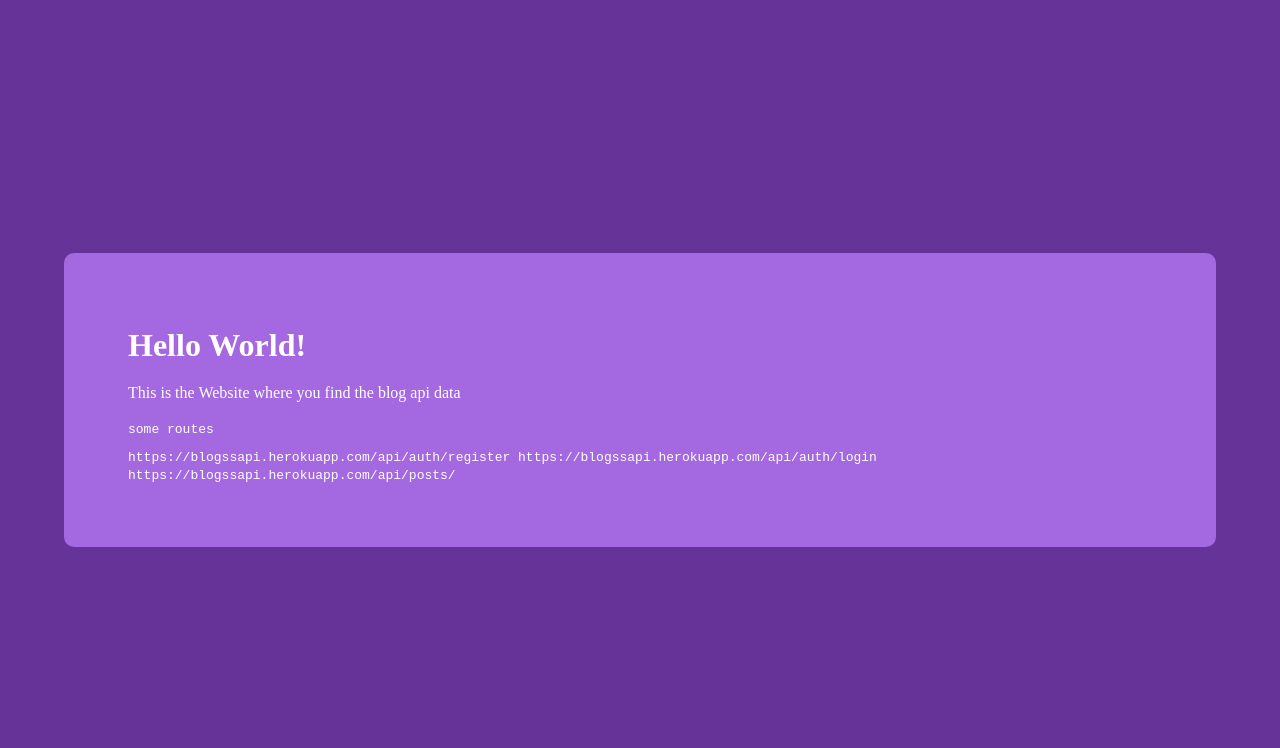
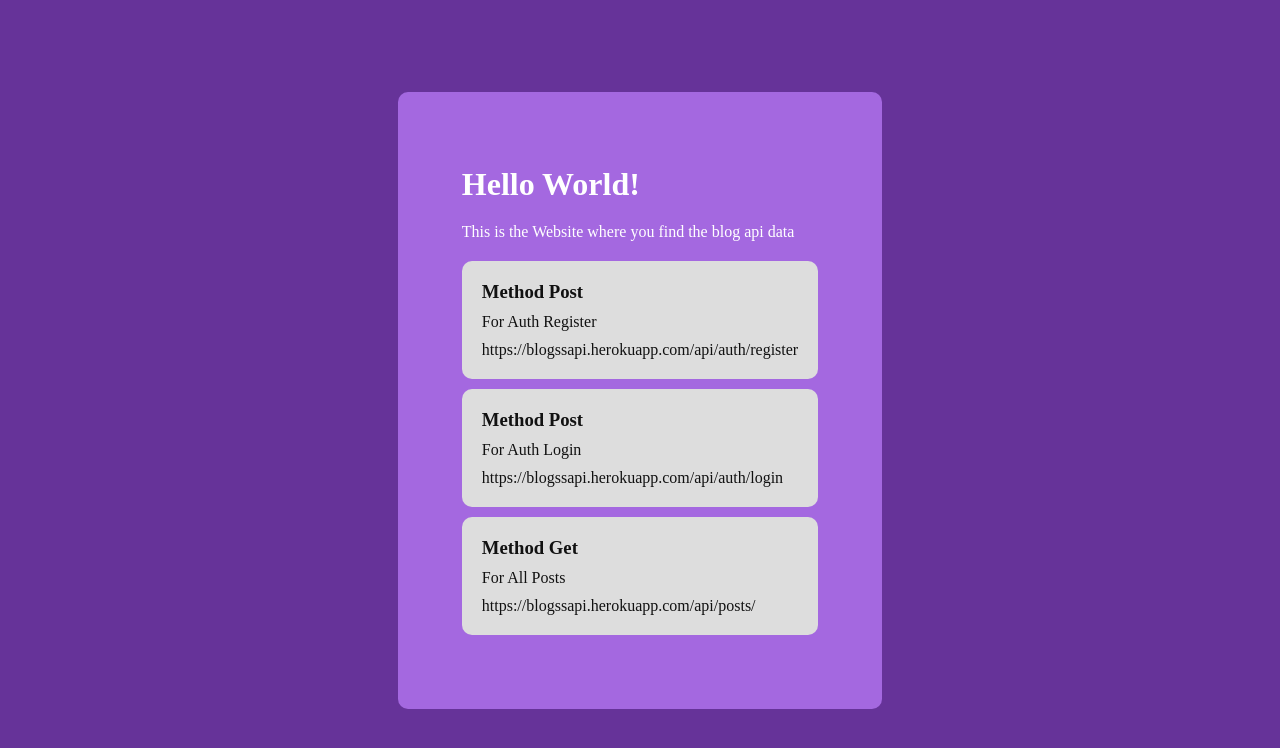
Before and after one commit to abhishekiimt/taskspi, a website: page index.html in a window 1280 px wide. Drawn offline with Linux system fonts and the light colour scheme.

Commit message:
add data

```diff
--- a/index.html
+++ b/index.html
@@ -50,17 +50,37 @@
             border-radius: 5px;
             padding: 10px 20px;
         }
+        .code{
+            padding: 20px;
+            margin: 10px 0px;
+            background: #ddd;
+            color: #111;
+            border-radius: 10px;
+        }
+        .code p{
+            text-transform: capitalize;
+        }
+
 
     </style>
     <div class="container">
         <h1>Hello World!</h1>
         <p>This is the Website where you find the blog api data</p>
-        <code>
-            <p>some routes</p>
+        <div class="code">
+            <h3>Method Post</h3>
+            <p>for auth register</p>
             https://blogssapi.herokuapp.com/api/auth/register
+        </div>
+        <div class="code">
+            <h3>Method Post</h3>
+            <p>for auth login</p>
             https://blogssapi.herokuapp.com/api/auth/login
+        </div>
+        <div class="code">
+            <h3>Method Get</h3>
+            <p>for all posts</p>
             https://blogssapi.herokuapp.com/api/posts/
-        </code>
+        </div>
     </div>
 </body>
 
```
